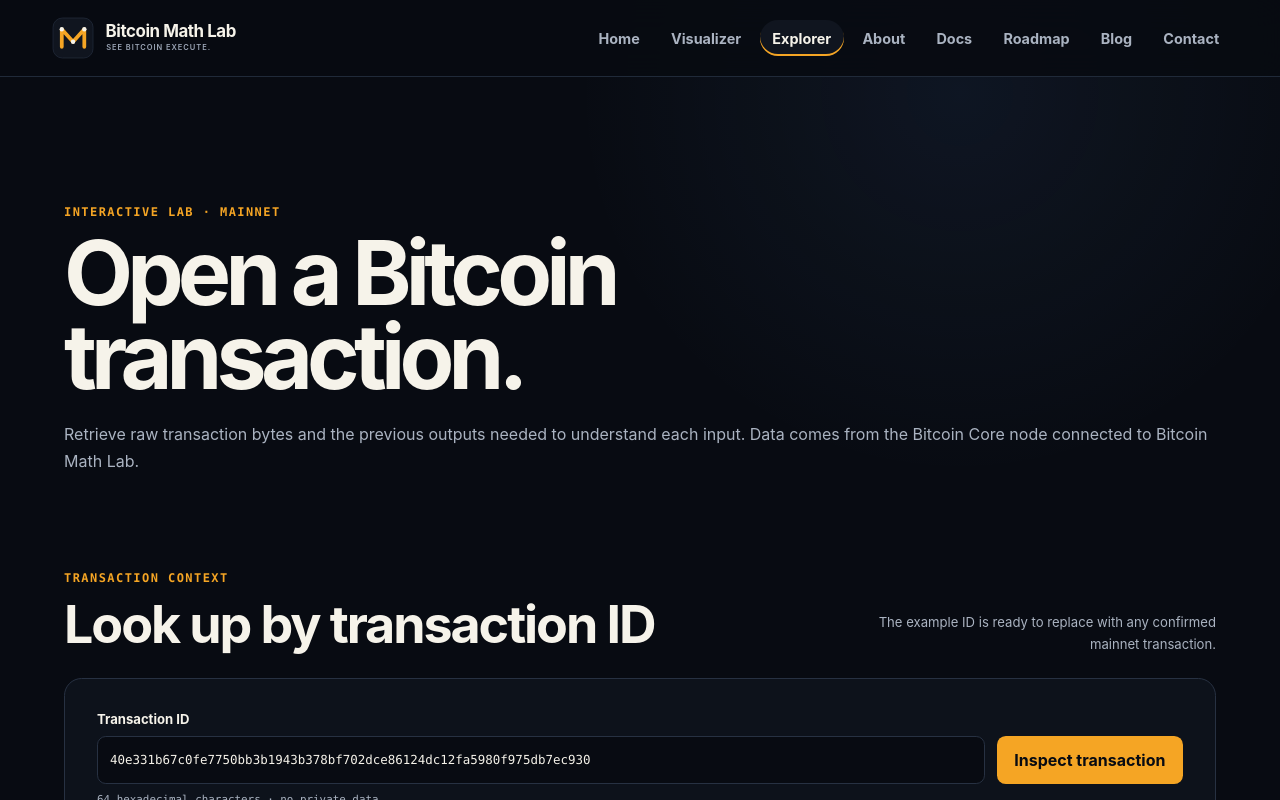
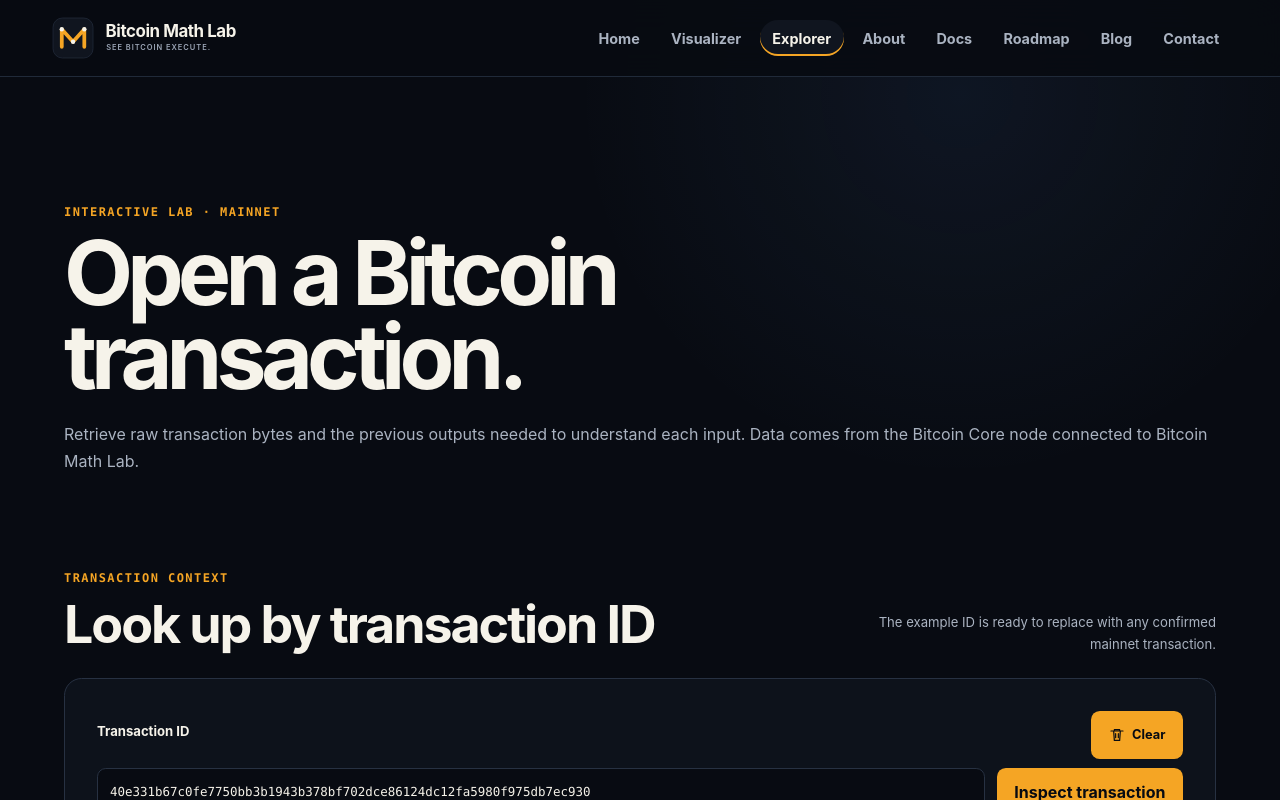
Before and after one commit to BitcoinMathLab/frontend, an Angular app: page /labs/transaction-explorer in a window 1280 px wide. Shown: the top 800 px of the page. Built offline with nearby package versions, Linux system fonts and the light colour scheme.

Commit message:
Add transaction explorer clear action

```diff
--- a/src/app/pages/transaction-explorer/transaction-explorer.html
+++ b/src/app/pages/transaction-explorer/transaction-explorer.html
@@ -19,7 +19,20 @@
   </div>
 
   <form (ngSubmit)="lookup()" novalidate>
-    <label for="transaction-id">Transaction ID</label>
+    <div class="field-header">
+      <label for="transaction-id">Transaction ID</label>
+      <button
+        type="button"
+        class="field-action-button"
+        aria-label="Clear transaction ID"
+        (click)="clear()"
+      >
+        <svg viewBox="0 0 24 24" aria-hidden="true">
+          <path d="M3 6h18M8 6V4h8v2m-9 0 1 14h8l1-14M10 10v6m4-6v6" />
+        </svg>
+        <span>Clear</span>
+      </button>
+    </div>
     <div class="lookup-row">
       <input
         id="transaction-id"
--- a/src/app/pages/transaction-explorer/transaction-explorer.ts
+++ b/src/app/pages/transaction-explorer/transaction-explorer.ts
@@ -47,6 +47,14 @@
       });
   }
 
+  protected clear(): void {
+    this.requestSubscription?.unsubscribe();
+    this.txid = '';
+    this.loading.set(false);
+    this.error.set('');
+    this.result.set(null);
+  }
+
   protected formatSats(amount: number): string {
     return new Intl.NumberFormat('en-CA').format(amount);
   }
--- a/src/styles.scss
+++ b/src/styles.scss
@@ -158,6 +158,47 @@
   text-decoration: none;
 }
 
+.field-header {
+  display: flex;
+  margin-bottom: 0.55rem;
+  align-items: center;
+  justify-content: space-between;
+  gap: 0.75rem;
+}
+
+.field-header label {
+  margin: 0;
+}
+
+.field-action-button {
+  display: inline-flex;
+  min-height: 2.4rem;
+  border: 1px solid var(--color-graphite);
+  border-radius: 0.5rem;
+  background: rgba(255, 255, 255, 0.04);
+  align-items: center;
+  gap: 0.45rem;
+  color: var(--color-paper);
+  cursor: pointer;
+  font-size: 0.8rem;
+  font-weight: 650;
+  padding: 0.5rem 0.7rem;
+}
+
+.field-action-button:hover {
+  border-color: var(--color-blue);
+  background: var(--color-surface);
+}
+
+.field-action-button svg {
+  width: 1rem;
+  fill: none;
+  stroke: currentColor;
+  stroke-linecap: round;
+  stroke-linejoin: round;
+  stroke-width: 1.8;
+}
+
 @media (prefers-reduced-motion: reduce) {
   *,
   *::before,
```
Also changed, not shown: 3 other files (tests, documents, lock files or other folders).
